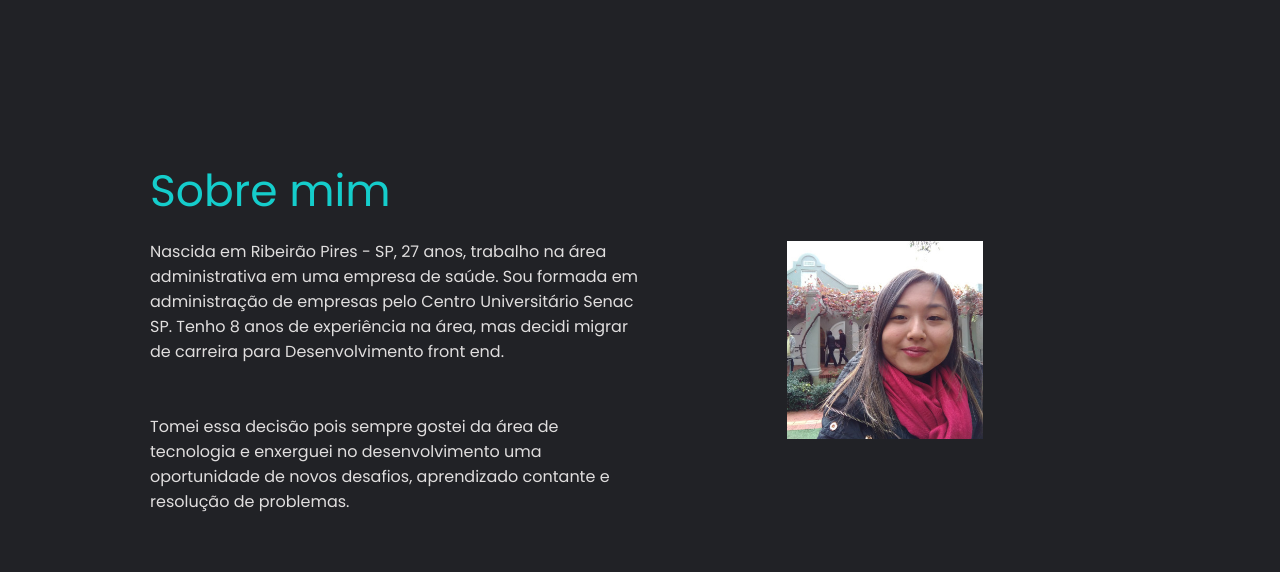
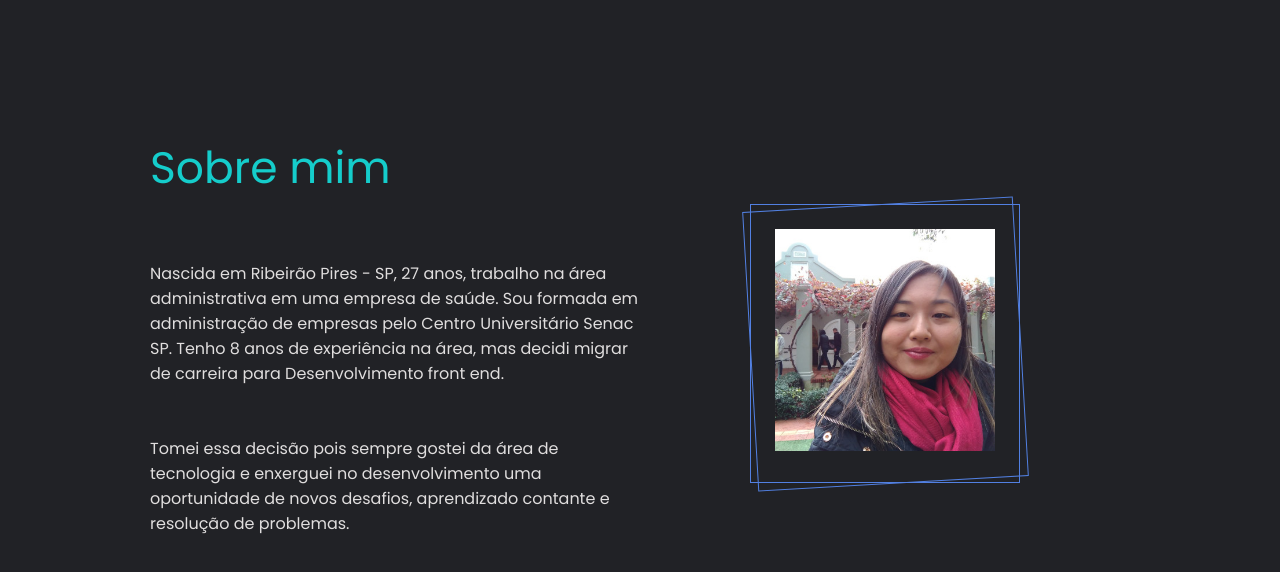
Before and after one commit to carolina-nakashima/portifolio, a plain HTML site: page index.html in a window 1280 px wide. Shown: the part 819-1391 px from the top of the page. Drawn offline with nearby package versions, Linux system fonts and the light colour scheme.

Commit message:
adição das linhas no img-container

```diff
--- a/index.html
+++ b/index.html
@@ -46,7 +46,10 @@
                     oportunidade de novos desafios, aprendizado contante e resolução de problemas.
                 </p>
             </div>
+
             <div class="img-container">
+                <div class="line green"></div>
+                <div class="line purple"></div>
                 <img src="assets/profile-picture.jpg" alt="Carolina Nakashima">
             </div>
 
--- a/style.css
+++ b/style.css
@@ -128,17 +128,32 @@ nav ul a svg {
 .about-me .img-container{
     width: 50%;
     text-align: center;
+    position: relative;
 }
 
 .about-me .img-container img{
-    width: 40%;
+    width: 45%;
     height: 100%;
 }
 .about-me .container h1{
     color: var(--green);
+    padding-bottom: 45px;
 }
 
+.about-me .img-container .line {
+    border: 1px solid var(--purple);
+    width: calc(45% + 50px);
+    height: calc(100% + 50px);
 
+     position: absolute;
+    top: -25px;
+    left: calc(50% - 45%/2 - 25px);
+}
+
+.about-me .img-container .line.green {
+    transform: rotate(-3.3deg);
+    color: var(--green);
+}
 
 /*RESPONSIVIDADE*/
 
```
